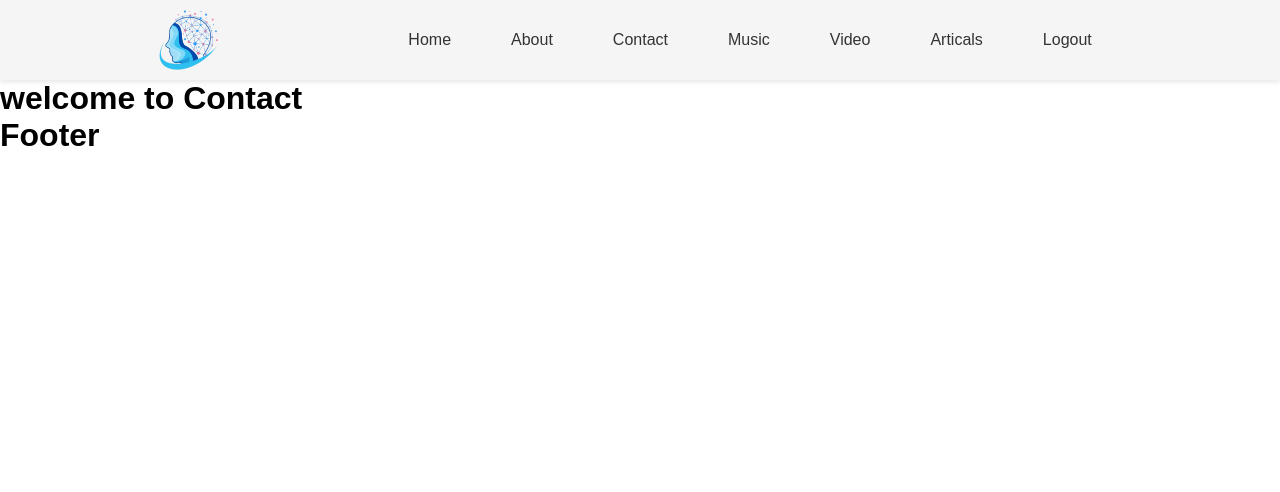
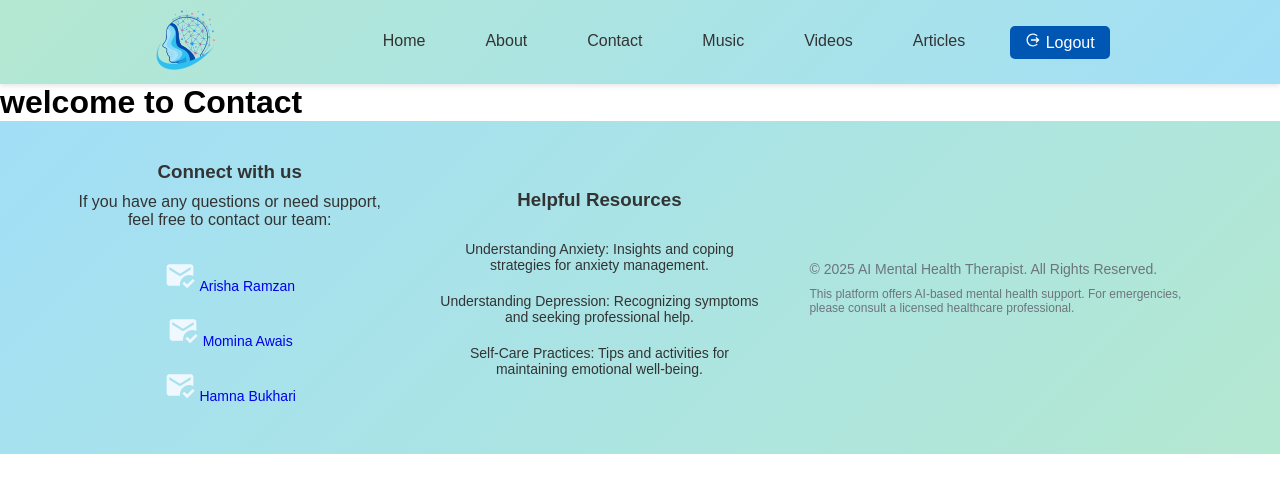
Before and after one commit to Usman-Javed-07/Ai-mental-Health-Frontend, a React (Vite) app: page /Contact in a window 1280 px wide. Shown: the top 492 px of the page. Built offline with nearby package versions, Linux system fonts and the light colour scheme.

Commit message:
add navbar and footer

```diff
--- a/package.json
+++ b/package.json
@@ -13,6 +13,7 @@
     "axios": "^1.7.9",
     "react": "^18.3.1",
     "react-dom": "^18.3.1",
+    "react-icons": "^5.4.0",
     "react-router-dom": "^7.0.2",
     "react-toastify": "^11.0.2"
   },
--- a/src/App.jsx
+++ b/src/App.jsx
@@ -1,65 +1,82 @@
+/* eslint-disable react/prop-types */
+import { createBrowserRouter, RouterProvider, useNavigation } from "react-router-dom";
+import { Login } from "../src/components/Login/Login";
+import { Signup } from "../src/components/Signup/Signup";
+import { ErrorPage } from "./pages/ErrorPage";
+import { Layouts } from "./components/Layouts/AppLayout";
+import { Home } from "./pages/Home";
+import { About } from "./pages/About";
+import { Contact } from "./pages/Contact";
+import { Music } from "./pages/Music";
+import { Vedios } from "./pages/Vedios";
+import { Articals } from "./pages/Articals";
+import Loader from "./components/Loader/Loader";
 
-import { createBrowserRouter, RouterProvider } from "react-router-dom"
-import  {Login }  from "../src/components/Login/Login"
-import { Signup} from "../src/components/Signup/Signup"
-import { ErrorPage } from "./pages/ErrorPage"
-import { Layouts } from "./components/Layouts/AppLayout"
-import { Home } from "./pages/Home"
-import {About} from "./pages/About"
-import {Contact} from "./pages/Contact"
-import {Music} from "./pages/Music"
-import {Vedios} from "./pages/Vedios"
-import {Articals} from "./pages/Articals"
-import Logout from "./pages/Logout"
+const AppWithLoader = ({ children }) => {
+  const navigation = useNavigation();
 
+  return (
+    <>
+      {navigation.state === "loading" && <Loader />}
+      {children}
+    </>
+  );
+};
 
-const router = createBrowserRouter([
+const router = createBrowserRouter(
+  [
     {
       path: "/",
-    element: <Login/>
+      element: <Login />,
     },
     {
       path: "/signup",
-    element: <Signup/>
+      element: <Signup />,
     },
     {
       path: "/",
-    errorElement : <ErrorPage/>,
-    element: <Layouts/>,
+      errorElement: <ErrorPage />,
+      element: (
+        <AppWithLoader>
+          <Layouts />
+        </AppWithLoader>
+      ),
       children: [
         {
           path: "Home",
-        element: <Home/>
+          element: <Home />,
+
         },
         {
           path: "About",
-        element: <About/>
+          element: <About />,
         },
         {
           path: "Music",
-        element: <Music/>
+          element: <Music />,
         },
         {
           path: "Vedios",
-        element: <Vedios/>
+          element: <Vedios />,
         },
         {
           path: "Contact",
-        element: <Contact/>
+          element: <Contact />,
         },
         {
           path: "Articals",
-        element: <Articals/>
+          element: <Articals />,
         },
+      ],
+    },
+  ],
   {
-        path: "Logout",
-        element: <Logout/>
-      },
-    ]
+    basename: "/",
   }
-])
+);
+
 export const App = () => {
- return <RouterProvider router={router}></RouterProvider>
-}
+  return <RouterProvider router={router} />;
+};
 
-export default App
+export default App;
--- /dev/null
+++ b/src/components/Loader/Loader.jsx
@@ -0,0 +1,12 @@
+
+import "../css/Loader.module.css";
+
+const Loader = () => {
+  return (
+    <div className="loader-container">
+      <div className="spinner"></div>
+    </div>
+  );
+};
+
+export default Loader;
--- a/src/components/UI/Footer.jsx
+++ b/src/components/UI/Footer.jsx
@@ -1,7 +1,37 @@
+
+import { NavLink } from 'react-router-dom';
+import { MdMarkEmailRead } from "react-icons/md";
+import styles from '../css/Footer.module.css';
 
 export const Footer = () => {
     return (
+        <footer className={styles.footer}>
+            <div className={styles.footerContainer}>
+                <div className={styles.footerContent}>
+                    <h3>Connect with us</h3>
+                    <p>If you have any questions or need support, feel free to contact our team:</p>
+                    <ul className={styles.footerLinks}>
+                         <li className={styles.footerSvg}> <MdMarkEmailRead /> <NavLink className={styles.footerNavLink} to="mailto:arisha@example.com">Arisha Ramzan</NavLink></li>
+                         <li className={styles.footerSvg}> <MdMarkEmailRead /> <NavLink className={styles.footerNavLink} to="mailto:momina@example.com">Momina Awais</NavLink></li>
+                         <li className={styles.footerSvg}> <MdMarkEmailRead /> <NavLink className={styles.footerNavLink} to="mailto:hamna@example.com">Hamna Bukhari</NavLink></li>
 
-            <h1> Footer</h1>
-        )
-}
+                    </ul>
+                </div>
+                <div className={styles.footerResources}>
+                    <h3>Helpful Resources</h3>
+                    <ul className={styles.footerLinks}>
+                        <li>Understanding Anxiety: Insights and coping strategies for anxiety management.</li>
+                        <li>Understanding Depression: Recognizing symptoms and seeking professional help.</li>
+                        <li>Self-Care Practices: Tips and activities for maintaining emotional well-being.</li>
+                    </ul>
+                </div>
+                <div className={styles.footerBottom}>
+                    <p>&copy; 2025 AI Mental Health Therapist. All Rights Reserved.</p>
+                    <div className={styles.footerDisclaimer}>
+                        <p>This platform offers AI-based mental health support. For emergencies, please consult a licensed healthcare professional.</p>
+                    </div>
+                </div>
+            </div>
+        </footer>
+    );
+};
--- a/src/components/UI/Header.jsx
+++ b/src/components/UI/Header.jsx
@@ -1,22 +1,55 @@
 
+import { useState } from "react";
 import { NavLink } from "react-router-dom";
-import "../css/Header.module.css"
+import { IoIosMenu } from "react-icons/io";
+import { IoCloseCircleOutline } from "react-icons/io5";
+import { IoMdLogOut } from "react-icons/io";
+import styles from "../css/Header.module.css";
 
 export const Header = () => {
+  const [isMenuOpen, setIsMenuOpen] = useState(false);
+
+
+  // Toggle the menu open/close state
+  const handleButtonToggle = () => {
+    setIsMenuOpen((prevState) => !prevState);
+  };
+
+
   return (
-
-    <nav>
-      <div>
+    <nav className={styles.navbar}>
+      <div className={styles.logo}>
         <img src="./public/NavLogo.png" alt="website logo" />
       </div>
-      <div>
-      <NavLink to="/Home">Home</NavLink>
-      <NavLink to="/About">About</NavLink>
-      <NavLink to="/Contact">Contact</NavLink>
-      <NavLink to="/Music">Music</NavLink>
-      <NavLink to="/Vedios">Video</NavLink>
-      <NavLink to="/Articals">Articals</NavLink>
-      <NavLink to="/Logout">Logout</NavLink>
+      <ul
+        className={`${styles.navLinks} ${
+          isMenuOpen ? styles.active : ""
+        }`}
+      >
+        <li>
+          <NavLink to="/Home">Home</NavLink>
+        </li>
+        <li>
+          <NavLink to="/About">About</NavLink>
+        </li>
+        <li>
+          <NavLink to="/Contact">Contact</NavLink>
+        </li>
+        <li>
+          <NavLink to="/Music">Music</NavLink>
+        </li>
+        <li>
+          <NavLink to="/Vedios">Videos</NavLink>
+        </li>
+        <li>
+          <NavLink to="/Articals">Articles</NavLink>
+        </li>
+        <li>
+          <NavLink className={styles.logout} to="/"> <IoMdLogOut /> Logout</NavLink>
+        </li>
+      </ul>
+      <div className={styles.hamburger} onClick={handleButtonToggle}>
+        {isMenuOpen ? <IoCloseCircleOutline /> : <IoIosMenu />}
       </div>
     </nav>
   );
--- /dev/null
+++ b/src/components/css/Footer.module.css
@@ -0,0 +1,82 @@
+
+.footer {
+    background: linear-gradient(135deg, #A2DFF7, #B4E8D1);
+    padding: 20px;
+    color: #333;
+    text-align: center;
+    font-family: 'Arial', sans-serif;
+}
+
+.footerContainer {
+    display: flex;
+    flex-direction: column;
+    align-items: center;
+    justify-content: center;
+}
+
+.footerContent, .footerResources {
+    margin-bottom: 20px;
+}
+.footerContent P {
+    margin-top: 10px;
+}
+
+.footerLinks {
+    list-style: none;
+    padding: 0;
+    margin: 0;
+    margin-top: 30px;
+
+}
+
+.footerLinks li {
+    margin: 10px 0;
+    font-size: 14px;
+}
+.footerNavLink {
+    text-decoration: none;
+}
+.footerNavLink:hover {
+    color: #fff;
+}
+
+.footerBottom {
+    font-size: 14px;
+    color: #6c757d;
+}
+
+.footerDisclaimer {
+    margin-top: 10px;
+    font-size: 12px;
+    color: #6c757d;
+}
+
+/* Responsive Design */
+@media (min-width: 768px) {
+    .footerContainer {
+        flex-direction: row;
+        justify-content: space-between;
+        padding: 20px 50px;
+        gap: 50px;
+    }
+
+    .footerContent, .footerResources {
+        margin-bottom: 0;
+    }
+
+    .footerLinks {
+        display: flex;
+        flex-direction: column;
+        margin-top: 20px;
+
+    }
+
+    .footerBottom {
+        text-align: left;
+    }
+}
+
+.footerSvg svg {
+    font-size: 2rem;
+    color: aliceblue;
+}
--- a/src/components/css/Header.module.css
+++ b/src/components/css/Header.module.css
@@ -1,8 +1,14 @@
-nav {
+
+ /* Navbar container */
+.navbar {
   display: flex;
   justify-content: space-evenly;
   align-items: center;
-    background-color: #f5f5f5;
+  /* background-color: #f5f5f5; */
+  background: linear-gradient(135deg,  #B4E8D1 ,#A2DFF7);
+
+
+
   padding: 10px 20px;
   box-shadow: 0 2px 5px rgba(0, 0, 0, 0.1);
   position: sticky;
@@ -10,18 +16,23 @@ nav {
   z-index: 1000;
 }
 
-  nav div {
-    display: flex;
-    align-items: center;
+/* Logo styles */
+.logo img {
+  height: 60px;
+  width: auto;
 }
 
-  nav div img {
-    height: 60px;
-    width: auto;
-    margin-right: 20px;
+/* Nav links container */
+.navLinks {
+  display: flex;
+  list-style: none;
+  margin: 0;
+  padding: 0;
+  transition: transform 0.3s ease-in-out;
 }
 
-  nav a {
+/* Nav links for larger screens */
+.navLinks li a {
   text-decoration: none;
   color: #333;
   font-weight: 500;
@@ -32,12 +43,63 @@ nav {
   font-size: 16px;
 }
 
-  nav a:hover {
-    background-color: #007bff;
+.navLinks li a:hover {
+  background-color: #2fbfef;
   color: white;
 }
 
-  nav a.active {
+.navLinks li a.active {
   background-color: #0056b3;
   color: white;
 }
+
+/* Hamburger menu */
+.hamburger {
+  display: none;
+  cursor: pointer;
+  font-size: 24px;
+}
+
+/* Sidebar styles for small screens */
+@media screen and (max-width: 1023px) {
+  .navbar {
+    justify-content: space-between;
+  }
+  .navLinks {
+    position: fixed;
+    top: 14.4%;
+    right: -100%;
+    flex-direction: column;
+    /* background-color: #f5f5f5; */
+    background: linear-gradient(135deg,  #B4E8D1 ,#A2DFF7);
+    height: 100vh;
+    width: 250px;
+    padding-top: 20px;
+    box-shadow: -2px 0 5px rgba(0, 0, 0, 0.1);
+    transition: transform 0.3s ease-in-out;
+  }
+
+  .navLinks.active {
+    right: 0;
+  }
+
+  .navLinks li {
+    margin: 20px 0;
+  }
+
+  .hamburger {
+    display: block;
+    color: #021938;
+    font-size: 1.8rem;
+    margin-top: 8px;
+  }
+
+}
+
+.logout {
+  background-color: #0056b3;
+  color: #fff !important;
+}
+.logout:hover {
+  background-color: #043a77 !important;
+}
--- /dev/null
+++ b/src/components/css/Loader.module.css
@@ -0,0 +1,30 @@
+.loader-container {
+    position: fixed;
+    top: 0;
+    left: 0;
+    width: 100%;
+    height: 100%;
+    display: flex;
+    justify-content: center;
+    align-items: center;
+    background-color: rgba(0, 0, 0, 0.5); /* Optional overlay */
+    z-index: 1000;
+  }
+
+  .spinner {
+    border: 8px solid #f3f3f3;
+    border-top: 8px solid #3498db;
+    border-radius: 50%;
+    width: 50px;
+    height: 50px;
+    animation: spin 1s linear infinite;
+  }
+
+  @keyframes spin {
+    0% {
+      transform: rotate(0deg);
+    }
+    100% {
+      transform: rotate(360deg);
+    }
+  }
--- a/src/components/css/Login.module.css
+++ b/src/components/css/Login.module.css
@@ -15,7 +15,7 @@
 .LoginImage {
     flex: 1;
     height: 100%;
-    background-color: #021938;   /*  this is the place where you can chnage the color theme*/
+    background-color: #021938;
     display: flex;
     justify-content: center;
     align-items: center;
--- a/src/pages/Logout.jsx
+++ /dev/null
@@ -1,27 +0,0 @@
-// import React from 'react';
-import { NavLink, useNavigate } from 'react-router-dom';
-
-const Logout = () => {
-  const navigate = useNavigate();
-
-  const handleLogout = () => {
-    // Clear user session (e.g., remove tokens from localStorage)
-    localStorage.removeItem('authToken');
-
-    navigate('/');
-  };
-
-  return (
-    <NavLink
-      to="/"
-      onClick={(e) => {
-        e.preventDefault();
-        handleLogout();
-      }}
-    >
-      Logout
-    </NavLink>
-  );
-};
-
-export default Logout;
```
Also changed, not shown: 1 other file (tests, documents, lock files or other folders). Lines whose indentation alone changed are shown as unchanged.
